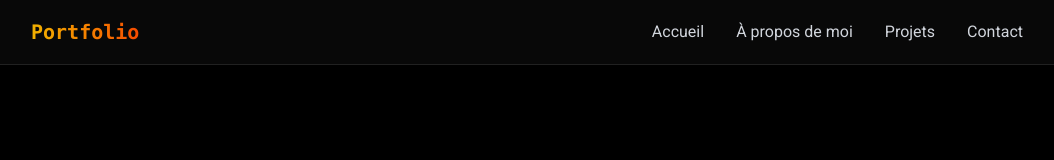
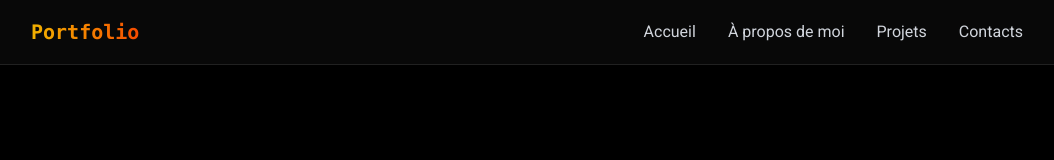
Before and after one commit to UsherMay/Portfolio, a React (Vite) app: page / in a window 1280 px wide. Shown: the top 160 px of the page, without its empty margins (113-1167 px from the left). Built offline with nearby package versions, Linux system fonts and the light colour scheme.

Commit message:
revealonscroll fixes

```diff
--- a/src/components/sections/About.jsx
+++ b/src/components/sections/About.jsx
@@ -111,8 +111,9 @@ function About(){
             id="about"
             className="min-h-screen flex items-center justify-center py-20"
         >
-            <RevealOnScroll>
+
                 <div className="max-w-3xl mx-auto px-4">
+                    <RevealOnScroll>
                     <h2 className="text-center text-3xl font-bold mb-8 bg-gradient-to-r from-yellow-500 to-orange-600 bg-clip-text text-transparent leading-right">
                         À Propos de Moi
                     </h2>
@@ -196,8 +197,10 @@ function About(){
 
 
                     </div>
+                    </RevealOnScroll>
 
                     <div className="grid grid-cols-1 md:grid-cols2 gap-6 mt-8">
+                        <RevealOnScroll>
                         <div className="p-6 rounded-xl border-white/10 border hover:-translate-y-1 transition-all">
                             <h3 className="text-xl text-center font-bold mb-4"> 🏫 Éducation</h3>
                             <ul className="list-disc list-inside text-gray-300 space-y-z">
@@ -225,6 +228,8 @@ function About(){
                                 )} */}
                             </ul>
                         </div>
+                        </RevealOnScroll>
+                        <RevealOnScroll>
                         <div className="p-6 rounded-xl border-white/10 border hover:-translate-y-1 transition-all">
                             <h3 className="text-xl text-center font-bold mb-4"> 💼 Éxperience</h3>
                             <div className="scape-y-4 text-gray-300">
@@ -279,9 +284,10 @@ function About(){
                                 )} */}
                             </div>
                         </div>
+                        </RevealOnScroll>
                     </div>
                 </div>
-            </RevealOnScroll>
+
         </section>
     );
 }
--- a/src/components/sections/Contact.jsx
+++ b/src/components/sections/Contact.jsx
@@ -2,7 +2,7 @@ function Contact(){
     return(
         <section
             id="contact"
-            className="min-h-screen flex items-center justify-center py-20 z-1"
+            className="min-h-screen flex items-center justify-center py-10 z-1"
         >
             <div className="max-w-3xl mx-auto px-4">
                 <div className="grid grid-cols-1 md:grid-cols-2 gap-6 border rounded-2xl border-white/10 hover:-translate-y-1 transition-all">
--- a/src/components/sections/Projects.jsx
+++ b/src/components/sections/Projects.jsx
@@ -101,7 +101,7 @@ function Projects(){
             id="projects"
             className="min-h-screen flex items-center justify-center py-20"
         >
-            <RevealOnScroll>
+
                 <div className="max-w-5xl mx-auto px-4">
                     <h2 className="text-center text-3xl font-bold mb-8 bg-gradient-to-r from-yellow-500 to-orange-600 bg-clip-text text-transparent leading-right">
                         Mes Projets
@@ -131,7 +131,7 @@ function Projects(){
 
                         </div> */}
                         {projectsList.map((project,index)=>
-
+                            <RevealOnScroll>
                                 <div key={index} className="p-6 rounded-xl border border-white/10 hover:-translate-y-1 hover:border-orange-500/30 hover:shadow-[0_2px_8px_rgba(239,185,48,0.2)] transition">
                                     <h3 className="text-2xl md:text-xl font-bold mb-2"> {project.title} </h3>
                                     <p className="text-sm md:text-base text-gray-400 mb-4 ">
@@ -159,6 +159,7 @@ function Projects(){
                                     </div>
 
                                 </div>
+                            </RevealOnScroll>
 
                         )}
 
@@ -166,7 +167,7 @@ function Projects(){
                     </div>
 
                 </div>
-            </RevealOnScroll>
+
         </section>
     );
 }
--- a/src/utils.js
+++ b/src/utils.js
@@ -13,7 +13,7 @@ function getNavBarInfoArray(){
             href:"#projects",
         },
         {
-            title:"Contact",
+            title:"Contacts",
             href:"#contact",
         }
     ];
```
